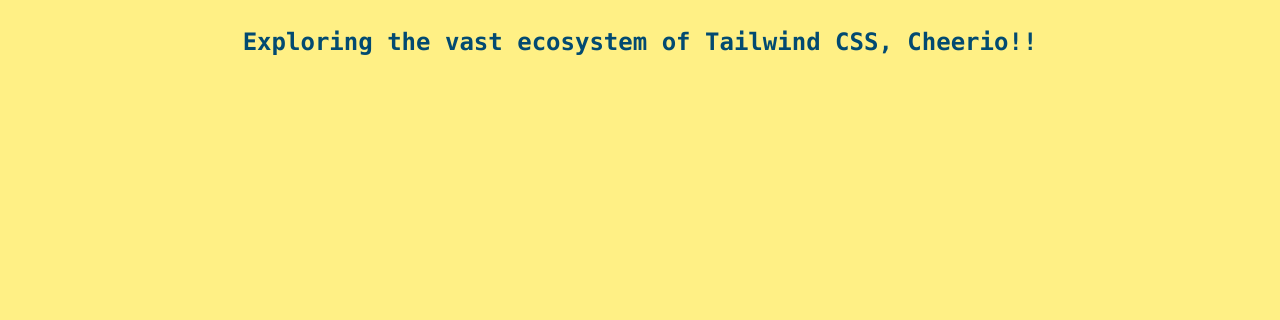
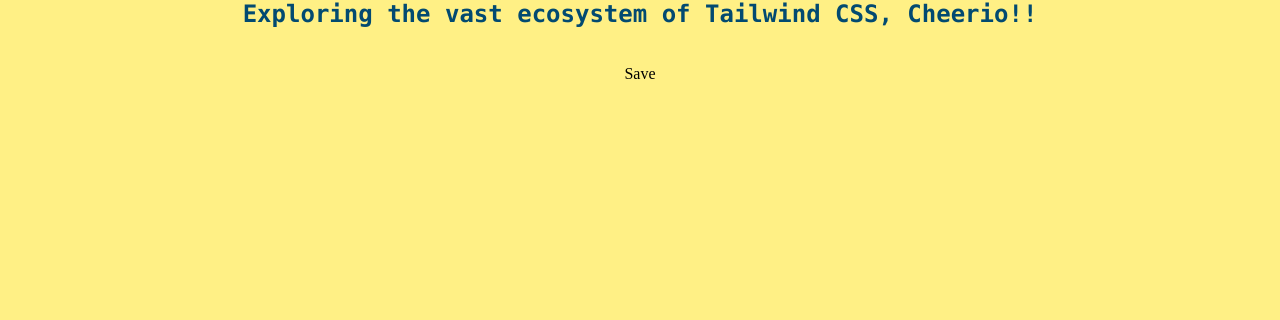
Before and after one commit to Timmydrax/Cardzeal, a plain HTML site: page index.html in a window 1280 px wide. Shown: the part 480-800 px from the top of the page. Drawn offline with nearby package versions, Linux system fonts and the light colour scheme.

Commit message:
CHORE: A random commit.

```diff
--- a/index.html
+++ b/index.html
@@ -14,5 +14,6 @@
     </h1>
     <h2 class="font-mono font-semibold text-sky-900 text-3xl text-center">Exploring the vast ecosystem of Tailwind CSS, Cheerio!!</h2>
     <h3 class="font-mono font-semibold text-sky-900 text-2xl text-center">Exploring the vast ecosystem of Tailwind CSS, Cheerio!!</h3>
+    <button class="">Save</button>
   </body>
 </html>
```
